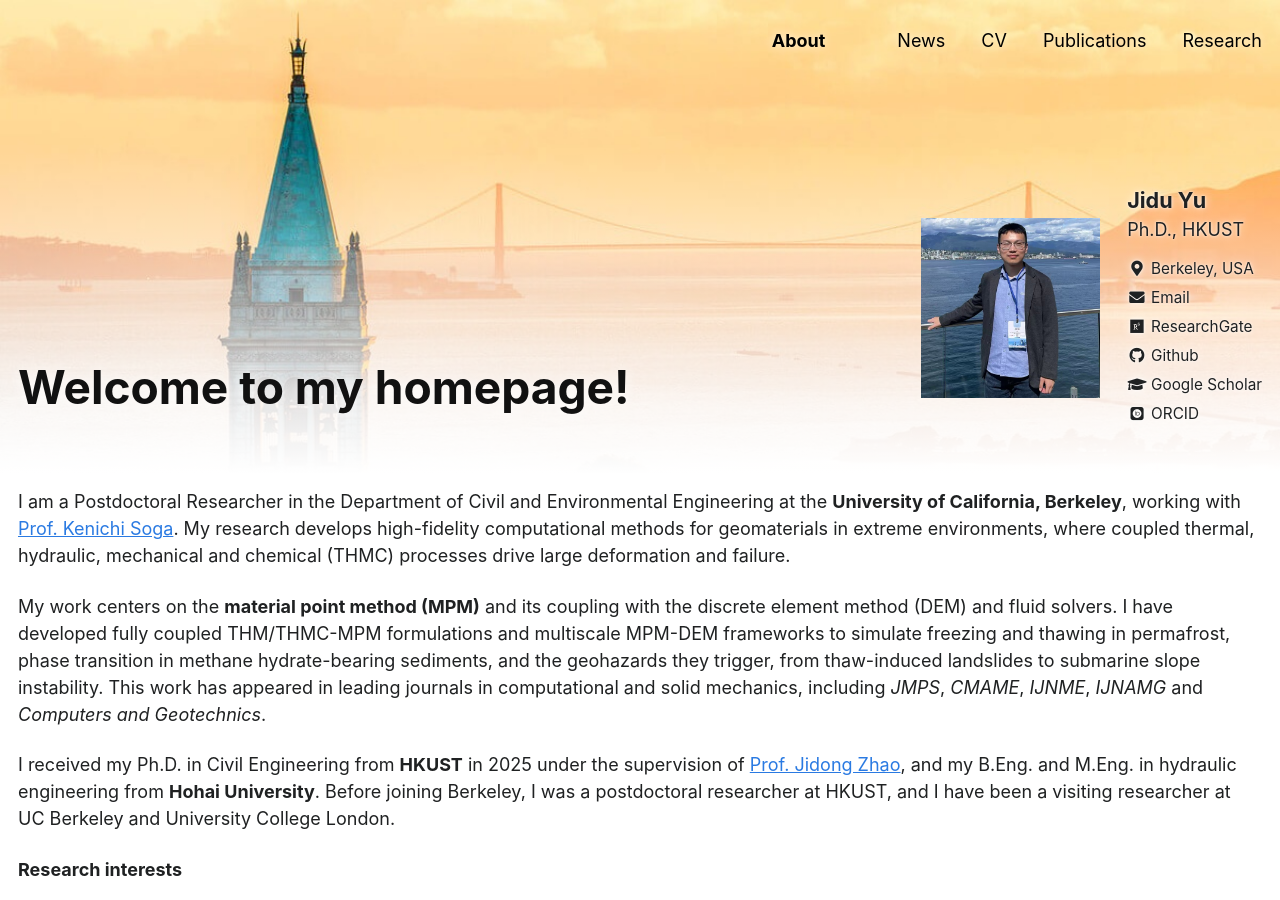
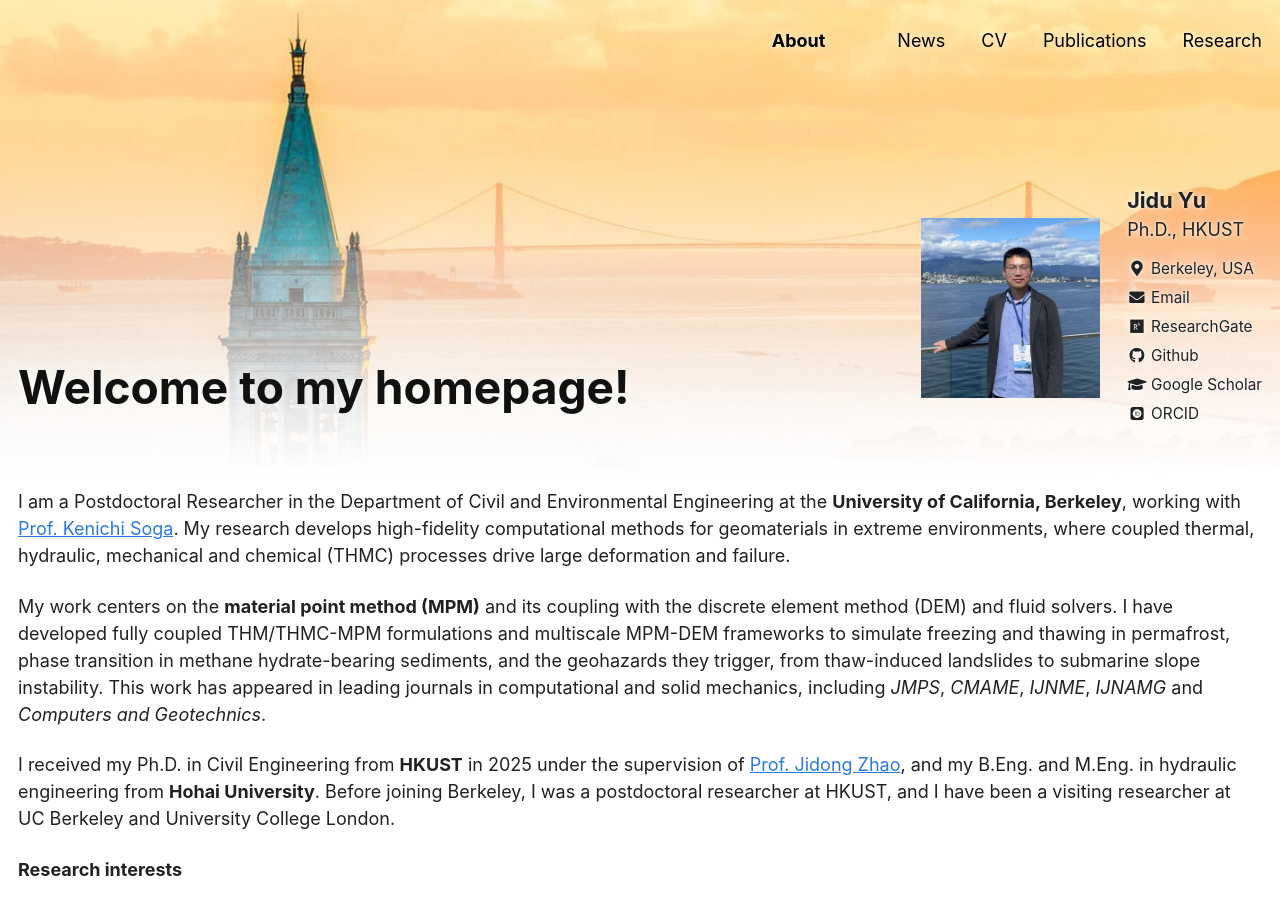
Before and after one commit to yujidu/yujidu.github.io, a Jekyll site: the page built from _pages/aboutme.md, in a window 1280 px wide and 900 px high. Built offline with Jekyll 4.4.1, drawn with Linux system fonts in a browser that asks for light colours; some web fonts are replaced.

Commit message:
Avatar: Vancouver photo, square crop keeping left hand and some sky
Co-Authored-By: Claude Opus 5.5 <noreply@anthropic.com>
Claude-Session: https://claude.ai/code/session_01Vw9tGnbWFVNDt9UXvET6V8

```diff
--- a/_config.yml
+++ b/_config.yml
@@ -83,7 +83,7 @@ analytics:
 # Site Author
 author:
   name             : "Jidu Yu"
-  avatar           : "Jidu_photo_2026b.jpg"
+  avatar           : "Jidu_photo_2026c.jpg"
   bio              : "Ph.D., HKUST"
   location         : "Berkeley, USA"
   employer         :
```
Also changed, not shown: images/Jidu_photo_2026c.jpg (added).
